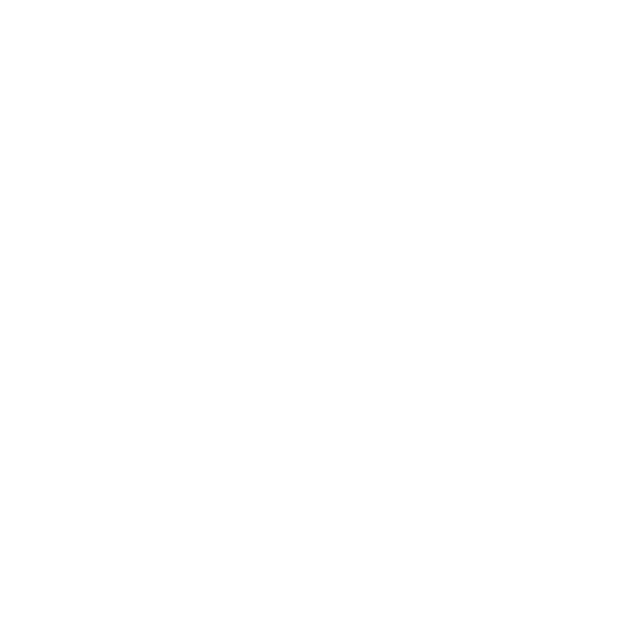
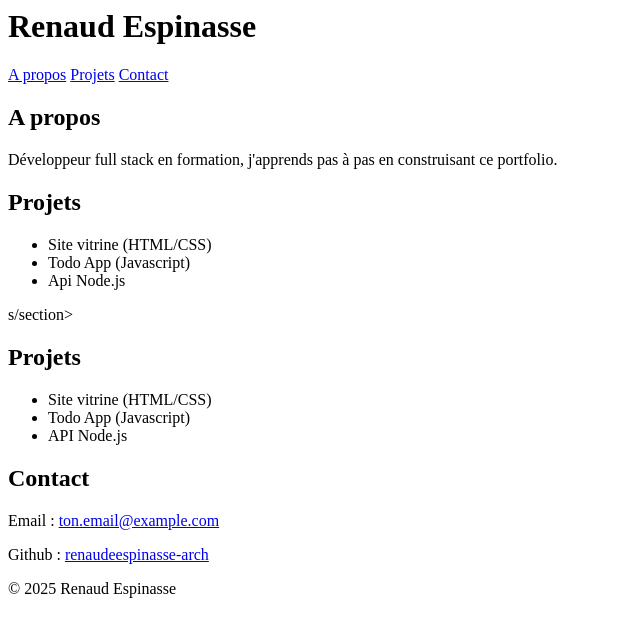
Before and after one commit to renaudespinasse-arch/portfolio, a plain HTML site: page 01-html-css/index.html in a window 1280 px wide. Shown: the whole page, without its empty margins (0-640 px from the left). Drawn offline with Linux system fonts and the light colour scheme.

Commit message:
feat: add base HTML structure

```diff
--- a/01-html-css/index.html
+++ b/01-html-css/index.html
@@ -1 +1,53 @@
-<!-- test -->
+<!DOCTOTYPE html>
+<html lang="fr">
+<head>
+  <meta charset="UTF-8" />
+  <meta name="viewport" content="width=device-width, initial-scale=1.0"/>
+  <title>Portfolio - Renaud Espinasse</title>
+  <link rel="stylesheet" href="style.css" />
+</head
+<body>
+
+  <header>
+    <h1>Renaud Espinasse</h1>
+    <nav>
+      <a href="#about">A propos</a>
+      <a href=#projects">Projets</a>
+      <a href="#contact">Contact</a>
+    </nav>
+  </header>
+
+  <section id="about">
+    <h2>A propos</h2>
+    <p>Développeur full stack en formation, j'apprends pas à pas en construisant ce portfolio.</p>
+  </section>
+
+  <section id="projects">
+    <h2>Projets</h2>
+    <ul>
+      <li>Site vitrine (HTML/CSS)</li>
+      <li>Todo App (Javascript)</li>
+      <li>Api Node.js</li>
+    </ul>
+  s/section>
+
+  <section id="projects">
+    <h2>Projets</h2>
+    <ul>
+      <li>Site vitrine (HTML/CSS)</li>
+      <li>Todo App (Javascript)</li>
+      <li>API Node.js</li>
+    </ul>
+  </section>
+
+  <section id="contact">
+    <h2>Contact</h2>
+    <p>Email : <a href="mailto:ton.email@example.com">ton.email@example.com</a></p>
+    <p>Github : <a href="https://github.com/renaudespinasse-arch">renaudeespinasse-arch</a></p>
+  </section>
+
+  <footer>
+    <p>&copy; 2025 Renaud Espinasse</p>
+  </footer>
+
+</body>
```
